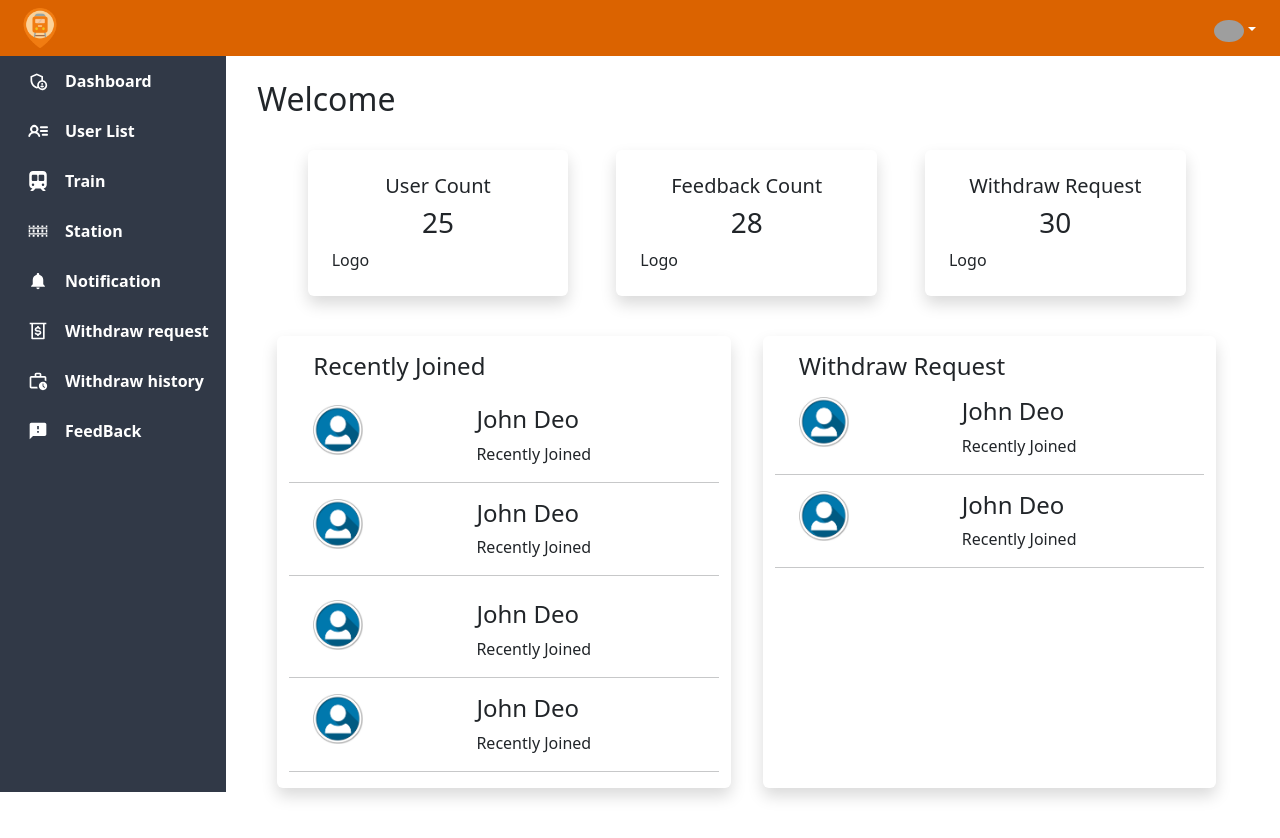
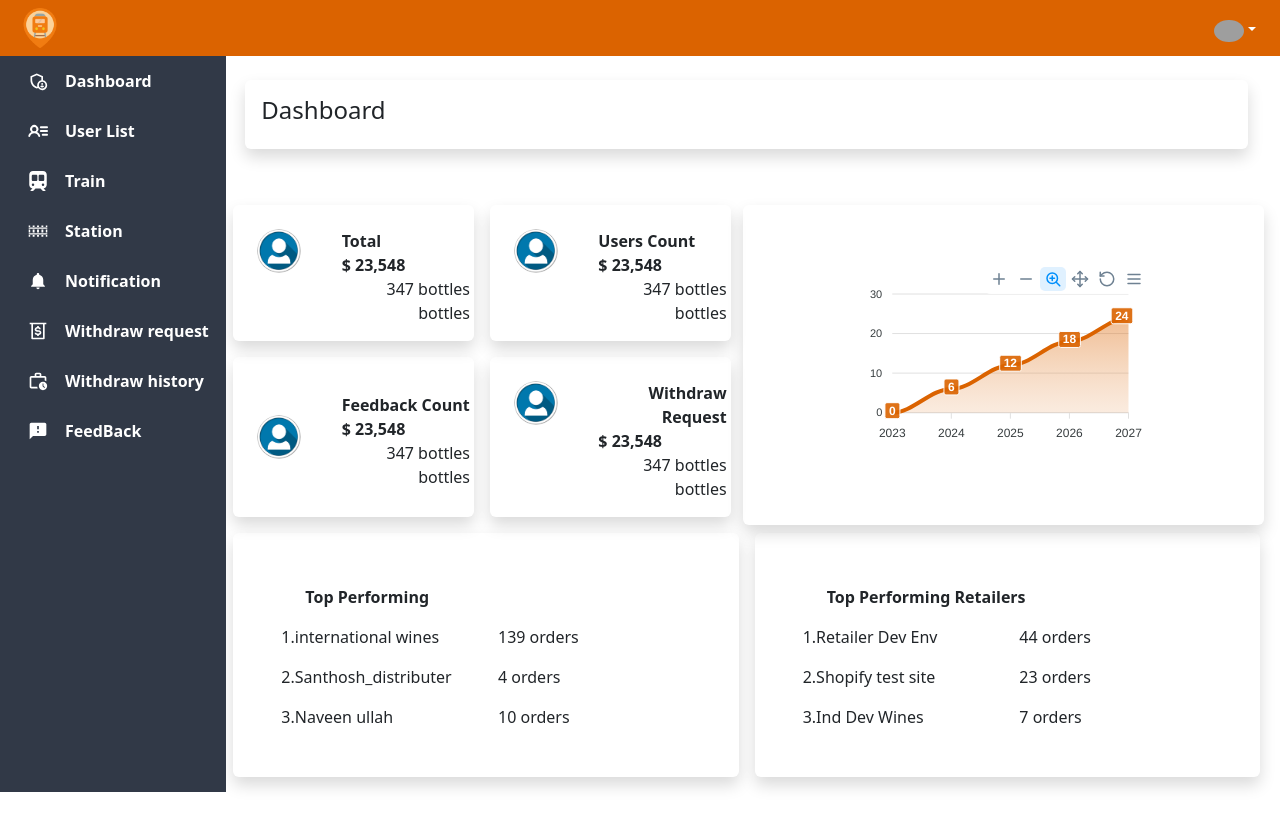
Before and after one commit to anbushan/Train-web-app, a React (Create React App) app: page /admin/Dashboard in a window 1280 px wide. Shown: the top 838 px of the page. After the commit the page ends 801 px from the top, so only its background shows below. Built offline with nearby package versions, Linux system fonts and the light colour scheme; sample sign-in values are in the browser's storage; grey boxes are pictures that could not be loaded.

Commit message:
making some ui changes in Dashboard

```diff
--- a/src/pages/Dashboard/Dashboard.js
+++ b/src/pages/Dashboard/Dashboard.js
@@ -1,139 +1,197 @@
-import React from "react";
+import React, { useState } from "react";
 import { Container, Row, Col } from "react-bootstrap";
 import user from "../../assets/images/user.png"
+import Chart from "react-apexcharts";
+
 
 const Dashboard = () => {
+  const [state,setState]=useState( {
+    options: {
+      colors:["#db6300"],
+      chart: {
+        id: "basic-bar"
+      },
+      xaxis: {
+        categories: [2023,2024,2025,2026,2027,2028,2029,2030]
+      }
+    },
+
+    series: [
+      {
+        name: "series-1",
+        data: [0,6,12,18,24]
+      }
+    ]
+  });
   return (
-    <Container className="vh-100">
+    <Container className="">
       <Row className="mt-4 mx-2">
-        <Col className="d-flex align-items-start">
-          <h2>Welcome</h2>
-        </Col>
-      </Row>
-
-      <Row className="d-flex flex-row justify-content-center align-items-center mt-3">
-        <Col xs={12} md={3} className="mx-4 my-2 shadow rounded p-4">
-          <h5 className="text-center no-wrap">User Count</h5>
-          <h3 className="text-center">25</h3>
-          <div>Logo</div>
-        </Col>
-
-        <Col xs={12} md={3} className="mx-4 my-2 shadow rounded p-4">
-          <h5 className="text-center no-wrap">Feedback Count</h5>
-          <h3 className="text-center">28</h3>
-          <div>Logo</div>
-        </Col>
-
-        <Col xs={12}md={3}  className="mx-4 my-2 shadow rounded p-4">
-          <h5 className="text-center no-wrap">Withdraw Request</h5>
-          <h3 className="text-center">30</h3>
-          <div>Logo</div>
+        <Col className="d-flex align-items-start shadow rounded p-3">
+          <h4>Dashboard</h4>
         </Col>
       </Row>
 
 
 
-      <Row className=" mt-4 mx-4">
-      <Col className="shadow rounded my-2 m-3">
-        <h4 className="mt-3 mx-4">Recently Joined</h4>
-        <Row className="mt-4">
-          {/* Image column */}
-          <Col xs={4} className="mx-4">
-            <img  src={user}
-                width={50} alt="user" />
+    <Row  className="mt-5">
+
+<Col>
+<Row>
+
+
+
+  <Col className="d-flex flex-row  shadow rounded p-3 m-2">
+
+  <Col className="d-flex flex-column"><img
+                src={user}
+                width={60}
+                className="rounded-circle p-2"
+                alt="..."
+              ></img></Col>
+  <Col className="text-end pt-2">
+  <Row className="fs-6 fw-bolder">Total</Row>
+  <Row  className="fs-14 fw-bolder">$ 23,548</Row>
+  <Row>347 bottles bottles</Row>
   </Col>
 
-          {/* Text content column */}
-          <Col xs={6}>
-          <h4> <Row>John Deo</Row></h4>
-            <Row>Recently Joined</Row>
+  </Col>
+
+
+ <Col className="d-flex flex-row shadow rounded p-3 m-2">
+
+  <Col className="d-flex flex-column"><img
+                src={user}
+                width={60}
+                className="rounded-circle p-2"
+                alt="..."
+              ></img></Col>
+  <Col className="text-end pt-2">
+  <Row className="fs-6 fw-bolder" >Users Count</Row>
+  <Row className="fs-14 fw-bolder" >$ 23,548</Row>
+  <Row >347 bottles bottles</Row>
+  </Col>
+
+  </Col>
+
+
+
+</Row>
+<Row>
+
+<Col className="d-flex flex-row justify-content-between align-items-center text-center flex-wrap shadow rounded p-3 m-2">
+
+  <Col className="d-flex flex-column  "><img
+                src={user}
+                width={60}
+                className="rounded-circle p-2"
+                alt="..."
+              ></img></Col>
+  <Col className="text-end pt-2">
+  <Row className="fs-6 fw-bolder">Feedback Count</Row>
+  <Row className="fs-14 fw-bolder">$ 23,548</Row>
+  <Row>347 bottles bottles</Row>
+  </Col>
+
+  </Col>
+
+  <Col className="d-flex flex-row shadow rounded p-3 m-2">
+
+  <Col className="d-flex flex-column"><img
+                src={user}
+                width={60}
+                className="rounded-circle p-2"
+                alt="..."
+              ></img></Col>
+  <Col className="text-end pt-2">
+  <Row className="fs-6 fw-bolder">Withdraw Request</Row>
+  <Row  className="fs-14 fw-bolder">$ 23,548</Row>
+  <Row>347 bottles bottles</Row>
+  </Col>
+
   </Col>
 </Row>
-        <hr/>
-
-        <Row className="mt-3">
-          {/* Image column */}
-          <Col xs={4} className="mx-4">
-            <img  src={user}
-                width={50} alt="user" />
-          </Col>
-
-          {/* Text content column */}
-          <Col xs={6}>
-          <h4> <Row>John Deo</Row></h4>
-            <Row>Recently Joined</Row>
-          </Col>
-        </Row>
-        <hr/>
-
-        <Row className="mt-4">
-          {/* Image column */}
-          <Col xs={4} className="mx-4">
-            <img  src={user}
-                width={50} alt="user" />
-          </Col>
-
-          {/* Text content column */}
-          <Col xs={6}>
-            <h4><Row>John Deo</Row></h4>
-            <Row>Recently Joined</Row>
-          </Col>
-        </Row>
-        <hr/>
-
-        <Row className="mt-3 mb-3">
-          {/* Image column */}
-          <Col xs={4} className="mx-4">
-            <img  src={user}
-                width={50}alt="user" />
-          </Col>
-
-          {/* Text content column */}
-          <Col xs={6}>
-          <h4> <Row>John Deo</Row></h4>
-            <Row>Recently Joined</Row>
-          </Col>
-        </Row>
-        <hr/>
 
 
 </Col>
 
-      <Col className="shadow rounded my-2 m-3">
 
-      <h4 className="mt-3 mx-4">Withdraw Request</h4>
 
-      <Row className="mt-3 mb-3">
-          {/* Image column */}
-          <Col xs={4} className="mx-4">
-            <img  src={user}
-                width={50} alt="user" />
+
+
+
+
+
+
+  <Col xs={12} md={8} lg={6} xxl={6} className="d-flex flex-row justify-content-center align-items-center mt-2 mx-1 shadow rounded">
+    <Chart
+      options={state.options}
+      series={state.series}
+      type="area"
+      width="100%" // Use percentage for responsiveness
+    />
   </Col>
 
-          {/* Text content column */}
-          <Col xs={6}>
-          <h4> <Row>John Deo</Row></h4>
-            <Row>Recently Joined</Row>
-          </Col>
+
+
     </Row>
-        <hr/>
 
-        <Row className="mt-3 mb-3">
-          {/* Image column */}
-          <Col xs={4} className="mx-4">
-            <img  src={user}
-                width={50}alt="user" />
+    <Row className="d-flex flex-row justify-content-center align-items-center mb-3">
+<Col className="d-flex flex-column shadow rounded p-5 m-2">
+<Row className="mt-1 mx-4 fs-8 fw-bolder">Top Performing</Row>
+<Row className="">
+
+  <Col className="mt-3">1.international wines</Col>
+  <Col className="mt-3">139 orders</Col>
+
+</Row>
+
+<Row>
+
+  <Col className="mt-3">2.Santhosh_distributer</Col>
+  <Col className="mt-3">4 orders</Col>
+
+</Row>
+
+<Row>
+
+  <Col className="mt-3">3.Naveen ullah </Col>
+  <Col className="mt-3">10 orders</Col>
+
+</Row>
+
 </Col>
 
-          {/* Text content column */}
-          <Col xs={6}>
-          <h4> <Row>John Deo</Row></h4>
-            <Row>Recently Joined</Row>
-          </Col>
+
+
+
+<Col className="d-flex flex-column shadow rounded p-5 m-2">
+<Row className="mt-1 mx-4 fs-8 fw-bolder">Top Performing Retailers</Row>
+<Row className="">
+
+  <Col className="mt-3">1.Retailer Dev Env</Col>
+  <Col className="mt-3">44 orders</Col>
+
 </Row>
-        <hr/>
+
+<Row>
+
+  <Col className="mt-3">2.Shopify test site</Col>
+  <Col className="mt-3">23 orders</Col>
+
+</Row>
+
+<Row>
+
+  <Col className="mt-3">3.Ind Dev Wines</Col>
+  <Col className="mt-3">7 orders</Col>
+
+</Row>
 
 </Col>
+
+
+
+
     </Row>
 
     </Container>
```
Lines whose indentation alone changed are shown as unchanged.
